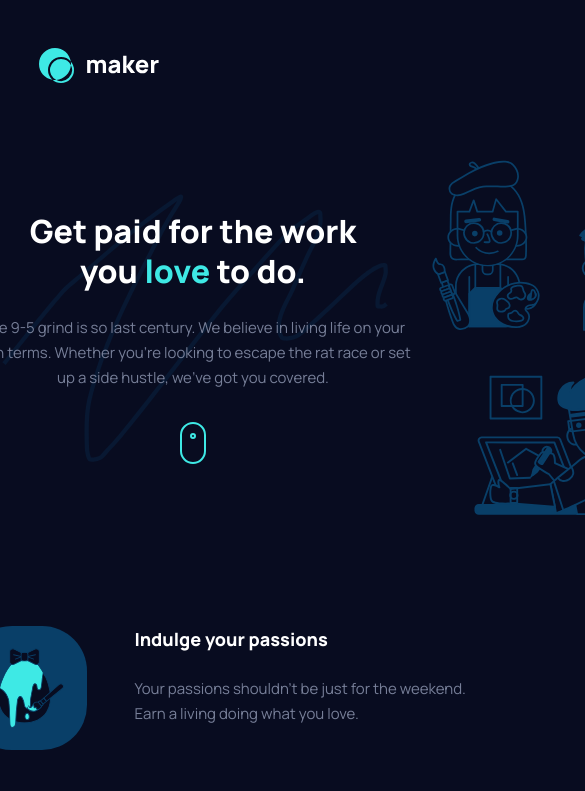
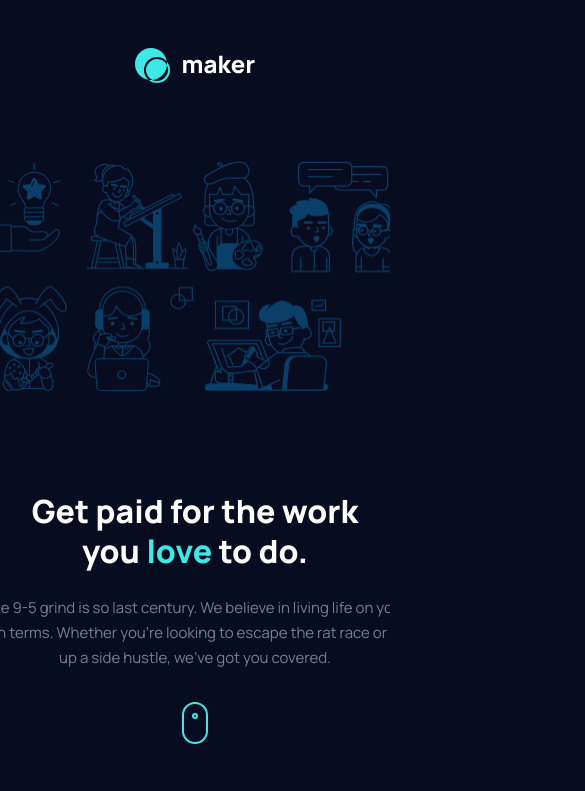
Before and after one commit to VillageR88/next-maker-pre-launch-landing-page, a Next.js app: page / in a window 390 px wide. Shown: the top 791 px of the page, 585 px wide, since content can reach past the window. Built offline with nearby package versions, Linux system fonts and the light colour scheme.

Commit message:
layout improved - mobile and moved layout root settings to Home
Signed-off-by: VillageR88 <villager88pl@gmail.com>

```diff
--- a/app/components/Header.tsx
+++ b/app/components/Header.tsx
@@ -3,7 +3,7 @@ import logo from '@/public/assets/images/logo.svg';
 
 export default function Header() {
   return (
-    <header className="flex w-full max-w-[800px] pl-[39px] xl:max-w-[calc(1110px+39px)]">
+    <header className="flex w-full max-w-[800px] justify-center md:justify-start md:pl-[39px] xl:max-w-[calc(1110px+39px)]">
       <div>
         <Image width={120} height={35} src={logo as string} alt="logo" />
       </div>
--- a/app/components/MainRow1.tsx
+++ b/app/components/MainRow1.tsx
@@ -1,18 +1,27 @@
 import Image from 'next/image';
 import imageHeroLeft from '@/public/assets/images/illustration-hero-left.svg';
 import imageHeroRight from '@/public/assets/images/illustration-hero-right.svg';
+import imageHeroMobile from '@/public/assets/images/illustration-hero-mobile.png';
 import imageScroll from '@/public/assets/images/icon-scroll.svg';
 
 export default function MainRow1() {
   return (
-    <div className="flex h-[356px] w-[1108px] justify-center xl:h-[459px] xl:w-[1553px]">
+    <div className="flex w-[1108px] justify-center md:h-[356px] xl:h-[459px] xl:w-[1553px]">
       <Image
-        className="h-[354px] w-[313px] xl:h-[459px] xl:w-[408px]"
+        className="hidden h-[354px] w-[313px] md:block xl:h-[459px] xl:w-[408px]"
         width={408}
         height={459}
         src={imageHeroLeft as string}
         alt="image of people"
         priority
+      />
+      <div className="flex flex-col items-center gap-[47px]">
+        <Image
+          width={410}
+          height={233}
+          className="block h-[233px] w-[410px] md:hidden"
+          src={imageHeroMobile}
+          alt="image of people"
         />
         <div className="flex h-[254px] min-w-[457px] flex-col items-center px-[10px] text-white xl:h-[318px] xl:min-w-[730px] xl:pl-0 xl:pr-[19px]">
           <h1 className="mt-[51px] whitespace-pre xl:mt-[71px]">
@@ -33,8 +42,9 @@ export default function MainRow1() {
             alt="scroll image"
           />
         </div>
+      </div>
       <Image
-        className="h-[356px] w-[317px] xl:h-[444px] xl:w-[396px]"
+        className="hidden h-[356px] w-[317px] md:block xl:h-[444px] xl:w-[396px]"
         width={396}
         height={444}
         src={imageHeroRight as string}
--- a/app/components/MainRow2.tsx
+++ b/app/components/MainRow2.tsx
@@ -47,12 +47,12 @@ export default function MainRow2() {
   }) => {
     return (
       <li
-        className={`${classExtension} flex h-[124px] w-[515px] flex-row gap-[48px] xl:h-[335px] xl:w-[255px] xl:flex-col`}
+        className={`${classExtension} flex w-[515px] flex-col items-center gap-[48px] md:h-[124px] md:flex-row md:items-start xl:h-[335px] xl:w-[255px] xl:flex-col`}
       >
         <div className="flex h-[124px] w-[120px] items-center justify-center rounded-[45px] bg-[#093F68] xl:h-[164px] xl:w-[160px]">
           <Image className={imageParams} src={src} alt={title} />
         </div>
-        <section className="flex max-w-[340px] flex-col gap-[23px] xl:max-w-[255px]">
+        <section className="flex max-w-[340px] flex-col gap-[23px] text-center md:text-start xl:max-w-[255px]">
           <h2>{title}</h2>
           <p className="text-[#777F98]">{description}</p>
         </section>
@@ -61,10 +61,10 @@ export default function MainRow2() {
   };
 
   return (
-    <ul className="mt-[110px] flex h-[614px] w-full max-w-[573px] flex-col gap-[40px] text-white xl:mt-[202px] xl:h-[383px] xl:max-w-[1110px] xl:flex-row xl:gap-[30px]">
+    <ul className="mt-[110px] flex w-full max-w-[573px] flex-col items-center gap-[40px] text-white md:h-[614px] xl:mt-[202px] xl:h-[383px] xl:max-w-[1110px] xl:flex-row xl:gap-[30px]">
       {listItems.map((item, index) => (
         <MiddleBlock
-          classExtension={index % 2 ? 'xl:self-end self-start' : 'xl:self-start self-end'}
+          classExtension={index % 2 ? 'xl:self-end md:self-start ' : 'xl:self-start md:self-end'}
           key={index}
           title={item.title}
           src={item.src}
--- a/app/components/MainRow3.tsx
+++ b/app/components/MainRow3.tsx
@@ -42,7 +42,7 @@ export default function MainRow3() {
   };
   return (
     <div className="mt-[141px] flex flex-col items-center gap-[72px] text-center xl:mt-[202px]">
-      <section className="flex max-w-[540px] flex-col gap-[27px] xl:gap-[24px]">
+      <section className="flex max-w-[327px] flex-col gap-[27px] md:max-w-[540px] xl:gap-[24px]">
         <h3 className="text-[#FFFFFF]">Our pricing plans</h3>
         <p className="text-[#777F98]">
           We only make money when our creators make money. Our plans are always affordable, and it’s completely free to
--- a/app/globals.css
+++ b/app/globals.css
@@ -41,7 +41,7 @@ h3, label {
 
 h2,
 h4 {
-  @apply text-left text-[18px] font-extrabold;
+  @apply text-[18px] font-extrabold;
 }
 
 p {
--- a/app/layout.tsx
+++ b/app/layout.tsx
@@ -26,10 +26,8 @@ export default function RootLayout({ children }: { children: React.ReactNode })
         <link rel="icon" type="image/png" sizes="16x16" href="/favicon-16x16.png"></link>
         <meta property="og:image" content={undefined} />
       </head>
-      <body
-        className={`${manrope.variable} flex min-h-dvh flex-col items-center justify-start overflow-x-hidden bg-[#080C20] pb-[105px] pt-[48px] font-manrope sm:min-h-screen xl:pb-[117px] xl:pt-[81px]`}
-      >
-        <div className="absolute top-0 -z-10 mt-[194px] h-[268px] w-[386px] xl:mt-[213px] xl:h-[378px] xl:w-[544px]">
+      <body className={`${manrope.variable} bg-[#080C20]`}>
+        <div className="absolute top-0 -z-10 mt-[194px] hidden h-[268px] w-[386px] md:block xl:mt-[213px] xl:h-[378px] xl:w-[544px]">
           <Image fill src={heroSquiggle as string} alt="background" priority />
         </div>
         {children}
--- a/app/page.tsx
+++ b/app/page.tsx
@@ -4,10 +4,10 @@ import Footer from './components/Footer';
 
 export default function Home() {
   return (
-    <>
+    <div className="flex min-h-dvh flex-col items-center justify-start overflow-x-hidden pb-[105px] pt-[48px] font-manrope sm:min-h-screen xl:pb-[117px] xl:pt-[81px]">
       <Header />
       <Main />
       <Footer />
-    </>
+    </div>
   );
 }
```
Lines whose indentation alone changed are shown as unchanged.
